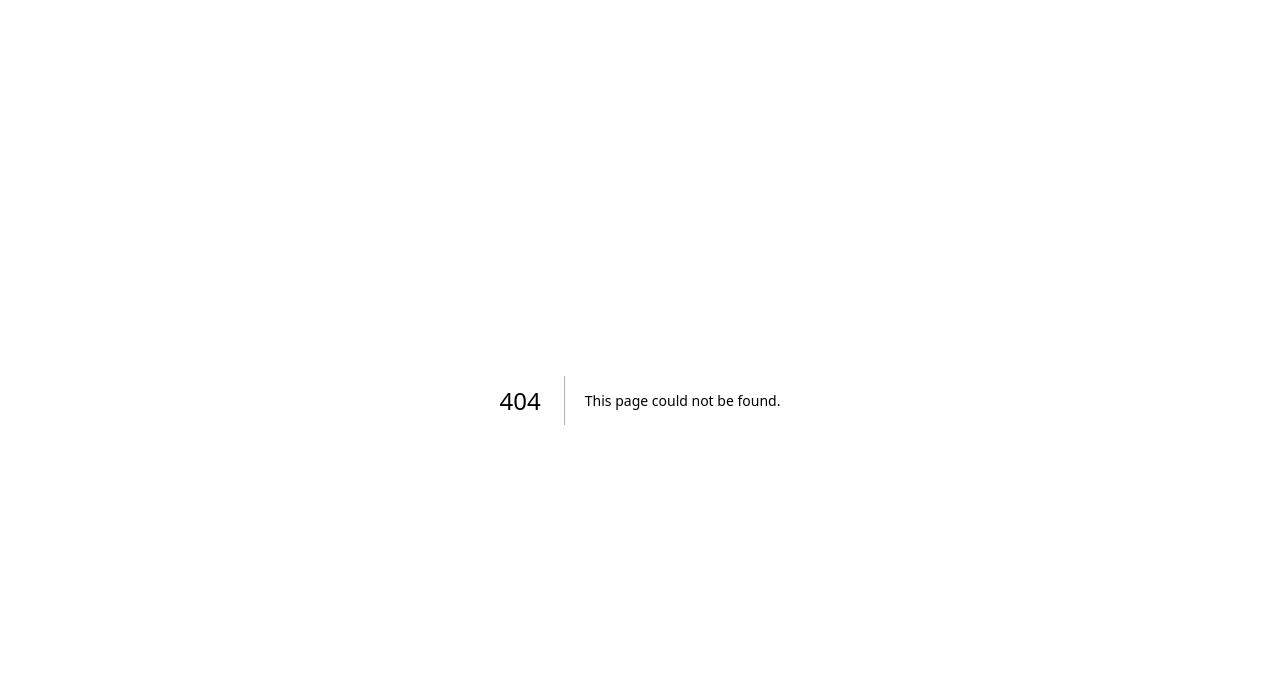
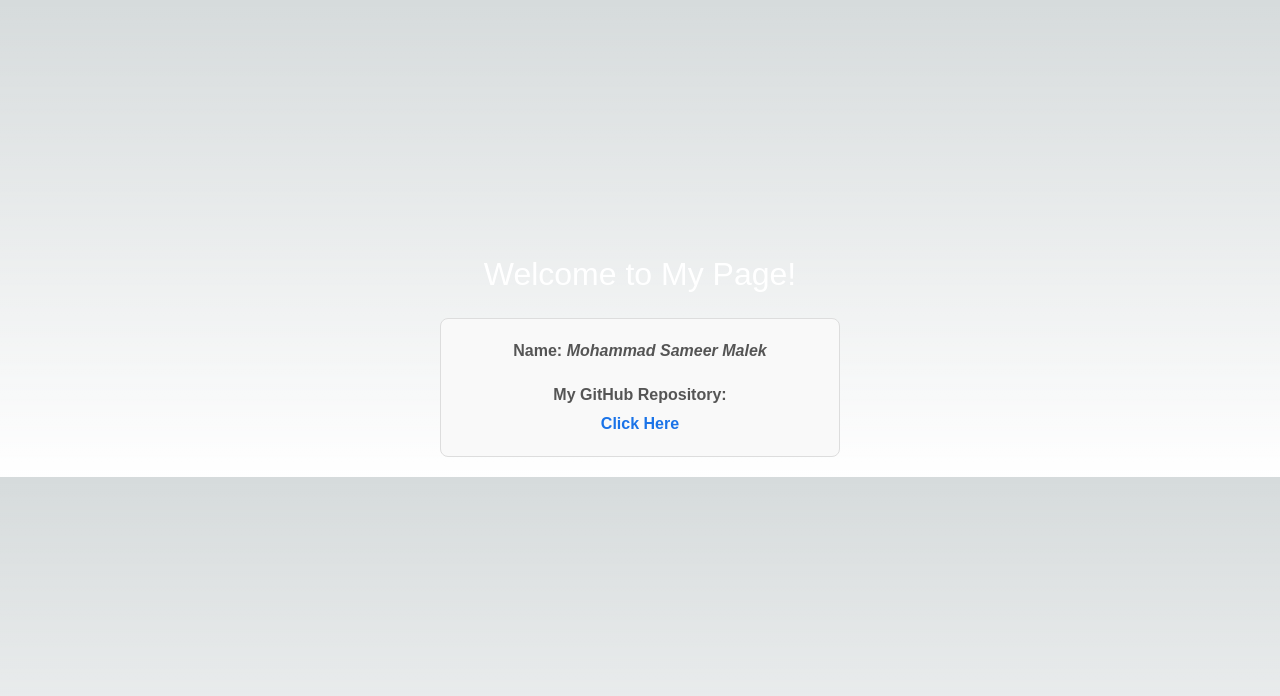
Before and after one commit to SameerMalek/cprg306-assignments, a Next.js app: page /week-2 in a window 1280 px wide. Before the commit this address had no page. Shown: the top 696 px of the page. Built offline with nearby package versions, Linux system fonts and the light colour scheme.

Commit message:
initial commit

```diff
--- /dev/null
+++ b/app/week-2/page.css
@@ -0,0 +1,16 @@
+*{
+  margin: 0;
+  padding: 0;
+  font-family: Arial, sans-serif;
+}
+main {
+    font-family: Arial, sans-serif;
+    text-align: center;
+  }
+
+  h1 {
+    font-size: 32px;
+    padding-top: 250px;
+    color: #ffff;
+    margin-bottom: 20px;
+  }
--- /dev/null
+++ b/app/week-2/page.js
@@ -0,0 +1,11 @@
+import StudentInfo from "./student-info/student-info.js";
+import "./page.css"
+
+export default function Page() {
+    return (
+      <main>
+        <h1>Welcome to My Page!</h1>
+        <StudentInfo/>
+      </main>
+    );
+  }
--- /dev/null
+++ b/app/week-2/student-info/student-info.css
@@ -0,0 +1,37 @@
+.studentInfo {
+    /* font-family: Arial, sans-serif; */
+    background-color: #f9f9f9;
+    border: 1px solid #ddd;
+    padding: 20px;
+    border-radius: 8px;
+    max-width: 400px;
+    margin: 20px auto;
+  }
+
+  .studentInfo span {
+    /* font-size: 18px; */
+    color: #555;
+    font-weight: bold;
+    margin-bottom: 10px;
+  }
+
+  .repo {
+    margin-top: 20px;
+  }
+
+  .repo span {
+    font-weight: bold;
+    color: #555;
+  }
+
+  .repo a {
+    display: inline-block;
+    margin-top: 5px;
+    color: #1a73e8;
+    text-decoration: none;
+    font-weight: bold;
+  }
+
+  .repo a:hover {
+    text-decoration: underline;
+  }
--- /dev/null
+++ b/app/week-2/student-info/student-info.js
@@ -0,0 +1,15 @@
+import Link from "next/link";
+import React from "react";
+import "./student-info.css";
+
+export default function StudentInfo() {
+  return (
+    <div className="studentInfo">
+      <span>Name: <em>Mohammad Sameer Malek</em></span>
+      <div className="repo">
+        <span>My GitHub Repository:</span><br />
+        <Link href="https://github.com/SameerMalek/Node-Js-Server">Click Here</Link>
+      </div>
+    </div>
+  );
+}
```
Also changed, not shown: package.json (+8 -5 lines), 1 other file (tests, documents, lock files or other folders).
